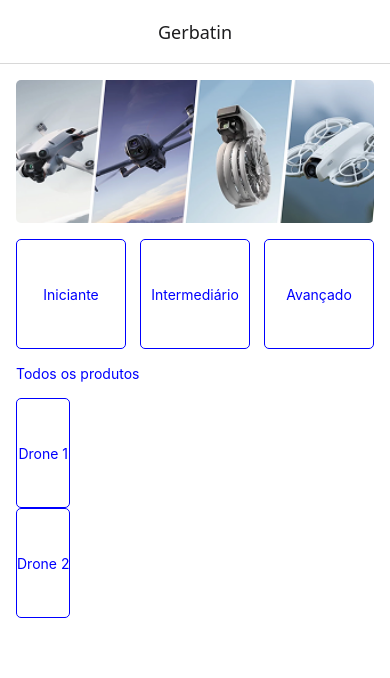
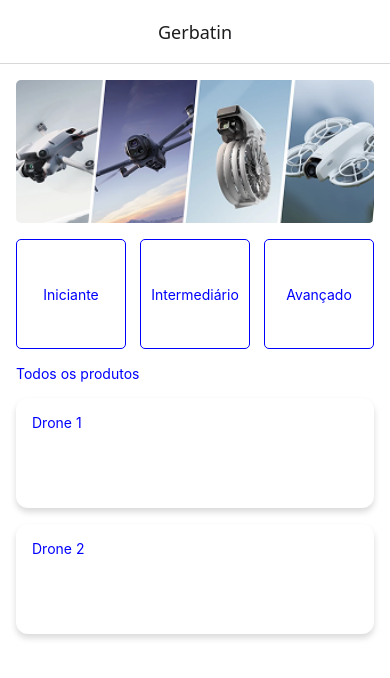
Before and after one commit to vitoraspirot/gerbatin-app, a React Native app: screen / in a window 390 px wide. Shown: the top 678 px of the page. Built offline with nearby package versions, Linux system fonts and the light colour scheme.

Commit message:
wip: adiciona sombras  ao card de produtos na home

```diff
--- a/src/components/d-product-card/d-product-card.component.tsx
+++ b/src/components/d-product-card/d-product-card.component.tsx
@@ -1,4 +1,4 @@
-import { TouchableOpacity, Text } from "react-native";
+import { TouchableOpacity, Text, Pressable } from "react-native";
 import { styles } from "./d-product-card.styles";
 import { useNavigation } from "@react-navigation/native";
 import { ROUTES } from "../../types/routes";
@@ -16,8 +16,8 @@ export const DProductCard = ({ title, onPress }: Props) => {
   };
 
   return (
-    <TouchableOpacity style={styles.card} onPress={onPress ?? handlePress}>
+    <Pressable style={styles.card} onPress={onPress ?? handlePress}>
       <Text style={{ color: "blue" }}>{title}</Text>
-    </TouchableOpacity>
+    </Pressable>
   );
 };
--- a/src/components/d-product-card/d-product-card.styles.ts
+++ b/src/components/d-product-card/d-product-card.styles.ts
@@ -4,10 +4,14 @@ export const styles = StyleSheet.create({
   card: {
     width: "100%",
     height: 110,
-    borderWidth: 1,
-    borderColor: "blue",
-    borderRadius: 5,
-    alignItems: "center",
-    justifyContent: "center",
+    backgroundColor: "white",
+    borderRadius: 12,
+    padding: 16,
+    marginBottom: 16,
+    shadowColor: "black",
+    shadowOffset: { width: 0, height: 4 },
+    shadowOpacity: 0.15,
+    shadowRadius: 6,
+    elevation: 5,
   },
 });
--- a/src/screens/home/home.screen.tsx
+++ b/src/screens/home/home.screen.tsx
@@ -19,7 +19,7 @@ export const HomeScreen = () => {
         <Text style={{ color: "blue", marginBottom: 16 }}>
           Todos os produtos
         </Text>
-        <View>
+        <View style={{ width: "100%" }}>
           <DProductCard title="Drone 1" />
           <DProductCard title="Drone 2" />
         </View>
```
Also changed, not shown: src/components/d-product-card/teste.tsx (added).
